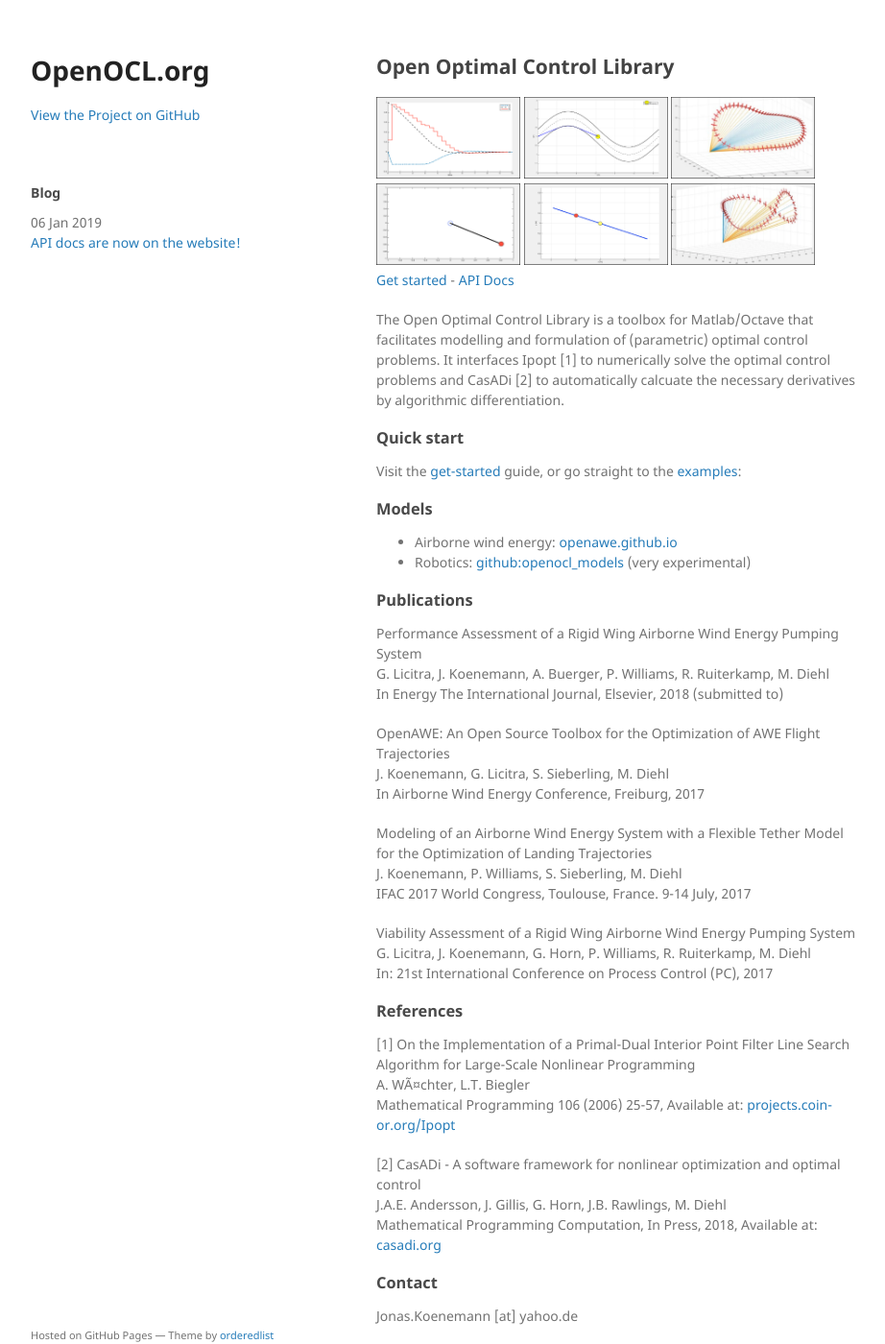
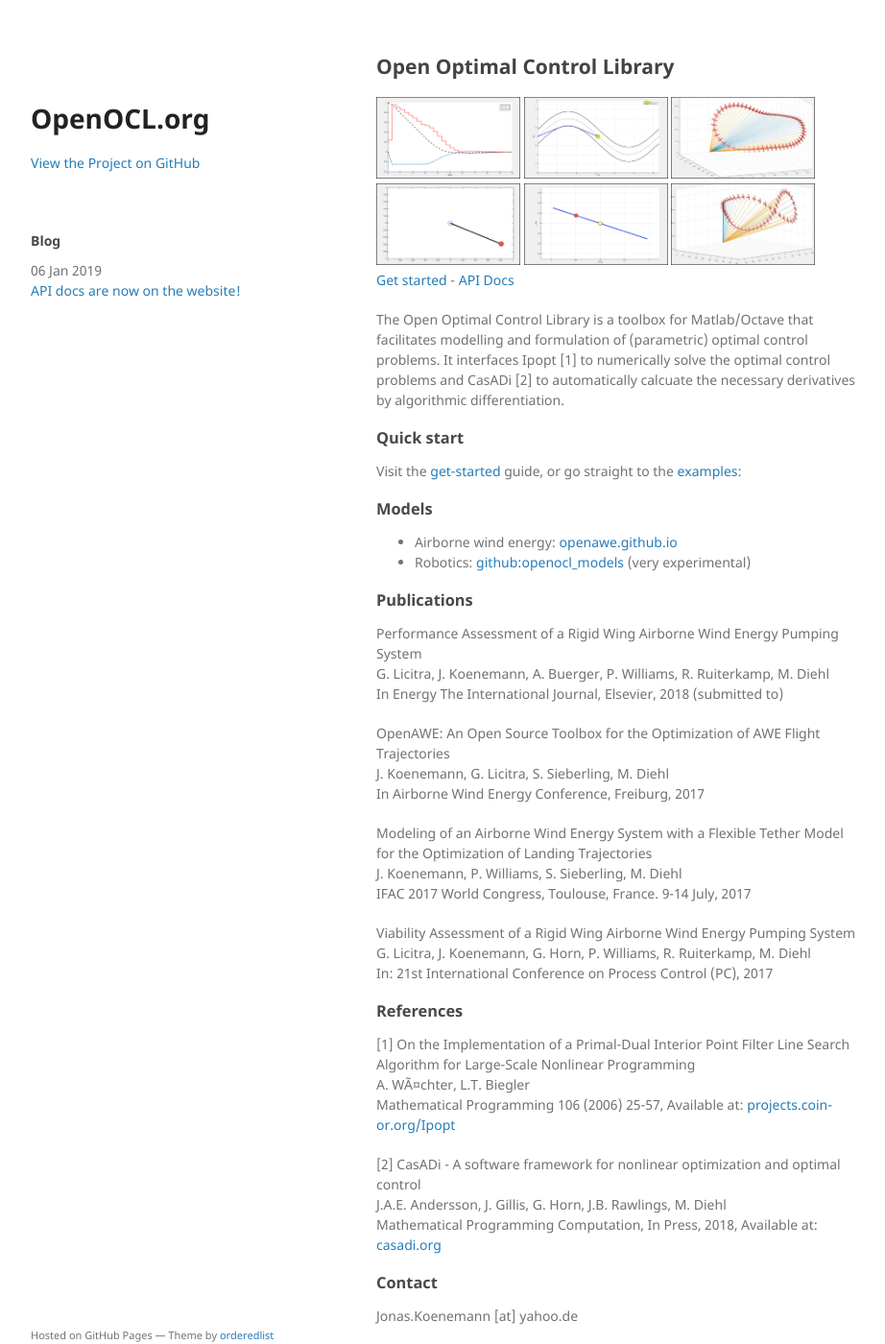
Before and after one commit to OpenOCL/openocl.github.io, a Jekyll site: the page built from index.md, in a window 1280 px wide and 1400 px high. Shown: the whole window at 96% size, without its empty margins (178-1100 px from the left). Built offline with Jekyll 4.4.1, drawn with Linux system fonts in a browser that asks for light colours; our own code applies the rules of GitHub Pages for plain Markdown files.

Commit message:
Update jekyll-theme-minimal.scss

```diff
--- a/_sass/jekyll-theme-minimal.scss
+++ b/_sass/jekyll-theme-minimal.scss
@@ -119,7 +119,9 @@
   width:320px;
   height:100%;
   float:left;
-  position:fixed;
+  top:0px;
+  padding-top: 50px;
+  background: #fff;
   -webkit-font-smoothing:subpixel-antialiased;
 }
 
```
